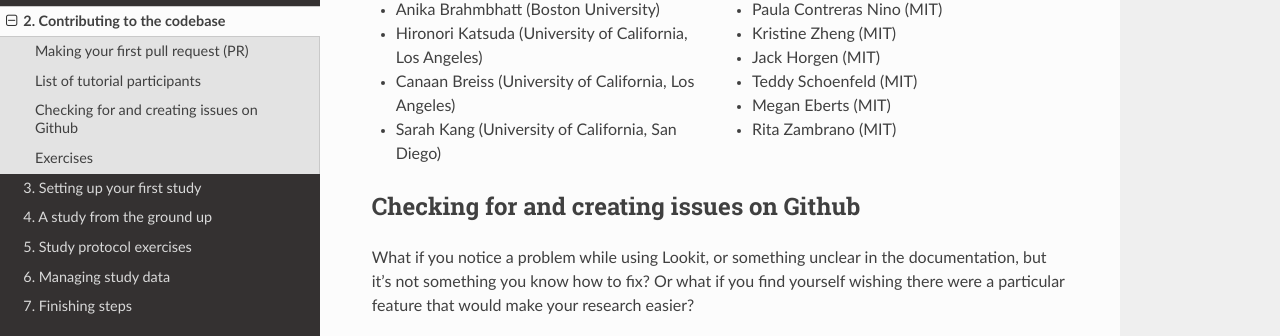
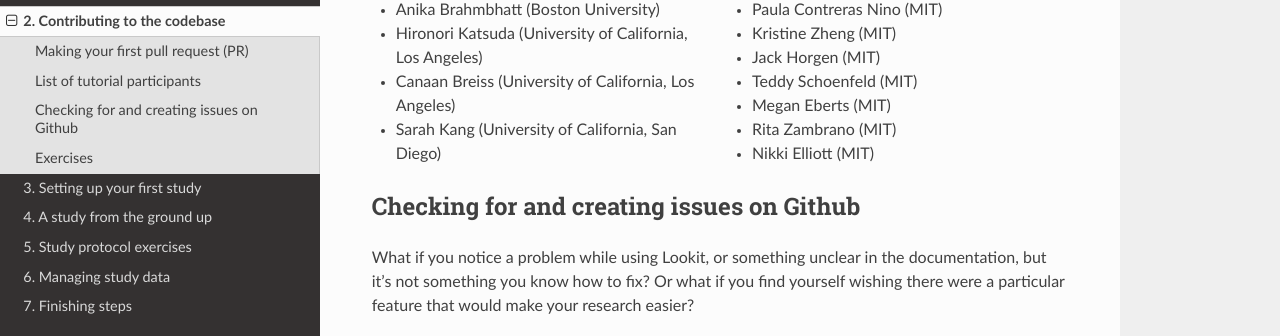
Before and after one commit to lookit/lookit-docs, a Sphinx documentation site: the page built from docs/source/tutorial-contributing.rst, in a window 1280 px wide and 900 px high, scrolled down 7497 px. Shown: the part 114-450 px from the top of the window. Built offline with Sphinx 7.4.7 and the Read the Docs theme 2.0.0, drawn with Linux system fonts in a browser that asks for light colours.

Commit message:
Update tutorial-contributing.rst
Added name to list

```diff
--- a/docs/source/tutorial-contributing.rst
+++ b/docs/source/tutorial-contributing.rst
@@ -302,6 +302,7 @@ List of tutorial participants
 - Teddy Schoenfeld (MIT)
 - Megan Eberts (MIT)
 - Rita Zambrano (MIT)
+- Nikki Elliott (MIT)
 
 Checking for and creating issues on Github
 -------------------------------------------
```
